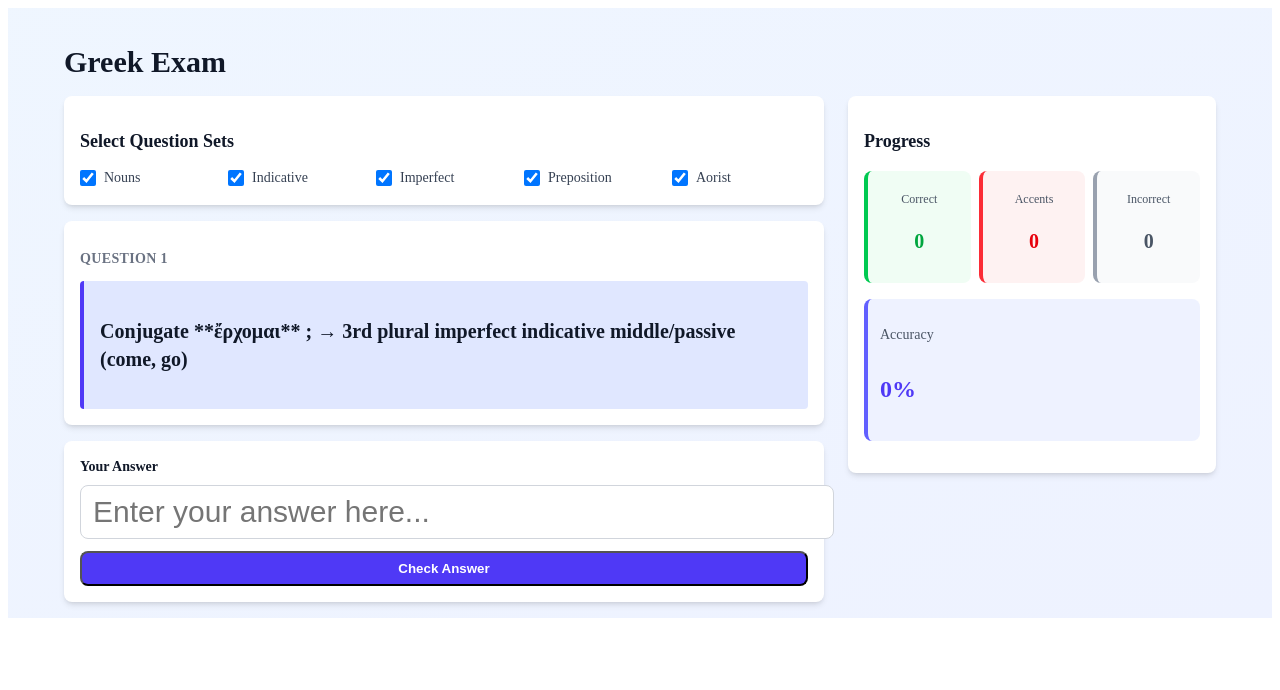
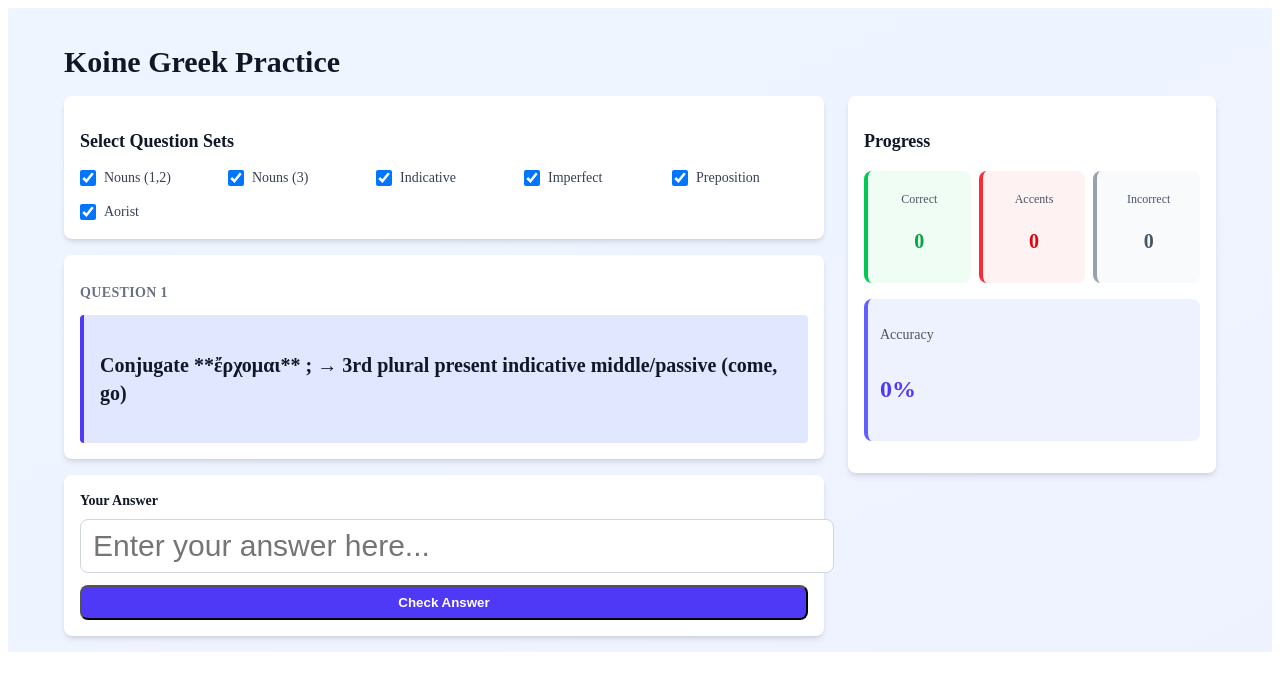
Before and after one commit to dwoof42/koinequiz, an Angular app: page / in a window 1280 px wide. Shown: the top 690 px of the page. Built offline with nearby package versions, Linux system fonts and the light colour scheme.

Commit message:
add aorist

```diff
--- a/src/app/features/exams/basic-exam/basic-exam.html
+++ b/src/app/features/exams/basic-exam/basic-exam.html
@@ -2,7 +2,7 @@
   <div class="max-w-6xl mx-auto">
     <!-- Header -->
     <div class="mb-4">
-      <h1 class="text-3xl font-bold text-gray-900 mb-2">Greek Exam</h1>
+      <h1 class="text-3xl font-bold text-gray-900 mb-2">Koine Greek Practice</h1>
       <p class="text-gray-600"></p>
     </div>
 
--- a/src/app/features/exams/basic-exam/basic-exam.ts
+++ b/src/app/features/exams/basic-exam/basic-exam.ts
@@ -66,7 +66,8 @@ export class BasicExam implements OnInit {
   public previousAnswer = '';
 
   public questionTypes: QuestionType[] = [
-    { key: 'noun', value: 'Nouns', selected: true },
+    { key: 'noun', value: 'Nouns (1,2)', selected: true },
+    { key: 'thirdNoun', value: 'Nouns (3)', selected: true },
     { key: 'indicative', value: 'Indicative', selected: true },
     { key: 'imperfect', value: 'Imperfect', selected: true },
     { key: 'preposition', value: 'Preposition', selected: true },
--- a/src/app/features/exams/examination.ts
+++ b/src/app/features/exams/examination.ts
@@ -224,7 +224,9 @@ export class Examination {
     private makeQuestion(questionType: string): Question {
         switch (questionType) {
             case "noun":
-                return this.nounGenerator.makeNounQuestion();
+                return this.nounGenerator.makeNounQuestion(false);
+            case "thirdNoun":
+                return this.nounGenerator.makeNounQuestion(true);
             case "indicative":
                 return this.verbGenerator.makeIndicativeQuestion();
             case "imperfect":
@@ -232,9 +234,9 @@ export class Examination {
             case "preposition":
                 return this.prepGenerator.makePrepositionQuestion();
             case "aorist":
-                return this.nounGenerator.makeNounQuestion();
+                return this.nounGenerator.makeNounQuestion(false);
             default:
-                return this.nounGenerator.makeNounQuestion();
+                return this.nounGenerator.makeNounQuestion(false);
         }
     }
 }
--- a/src/app/features/exams/noun-generator.ts
+++ b/src/app/features/exams/noun-generator.ts
@@ -4,7 +4,6 @@ import { NounEntry, NounForm } from "./noun-entry";
 import { NOUNS } from './nouns';
 
 // Interfaces
-
 
 interface ArticleForms {
     sg: { m: NounForm; f: NounForm; n: NounForm };
@@ -149,13 +148,21 @@ export class NounGenerator {
 
         return `${art} ${stem}${end}`;
     }
+
+    private getRandomNoun(third: boolean): NounEntry {
+        const nouns = this.SUPPORTED_NOUNS
+            .filter(n => n.pattern.startsWith('3') === third);
+
+        return this.rand(nouns);
+    }
+
     // Create a noun question
-    public makeNounQuestion(): Question {
-        const n = this.rand(this.SUPPORTED_NOUNS);
+    public makeNounQuestion(third: boolean): Question {
+        const n = this.getRandomNoun(third);
         const kase = this.rand(this.CASES);
         const number = this.rand(this.NUMBERS);
         const correct = this.declineNoun(n, kase, number);
-        if (!correct) return this.makeNounQuestion();
+        if (!correct) return this.makeNounQuestion(third);
         const niceCase = { nom: "nominative", gen: "genitive", dat: "dative", acc: "accusative" }[kase];
         const niceNum = number === "sg" ? "singular" : "plural";
         return {
@@ -163,5 +170,6 @@ export class NounGenerator {
             prompt: `Decline **${n.lemma}** → ${niceNum} ${niceCase} (${n.gloss})`,
             answer: correct,
         };
+
     }
 }
--- a/src/index.html
+++ b/src/index.html
@@ -2,7 +2,7 @@
 <html lang="en">
 <head>
   <meta charset="utf-8">
-  <title>GreekSite</title>
+  <title>Koine Greek Practice</title>
   <base href="/">
   <meta name="viewport" content="width=device-width, initial-scale=1">
   <link rel="icon" type="image/x-icon" href="favicon.ico">
```
